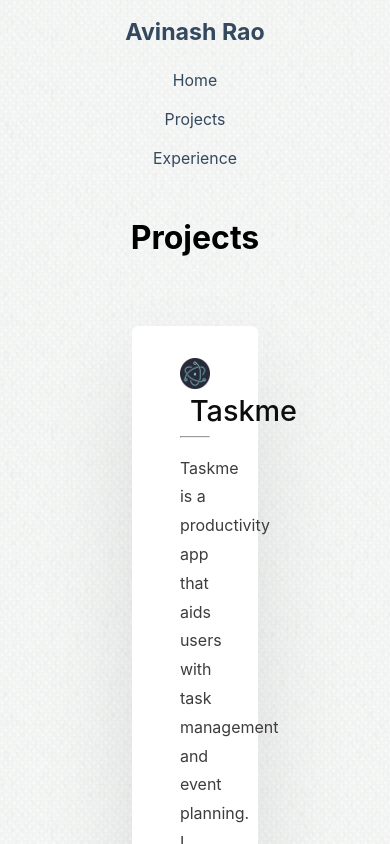
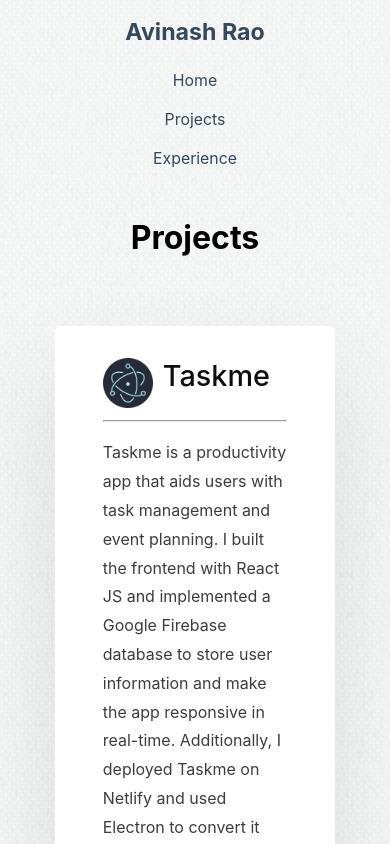
Before and after one commit to avinashrao2002/portfolio, a Next.js app in the folder portfolio/: page /projects in a window 390 px wide. Shown: the top 844 px of the page. Built offline with nearby package versions, Linux system fonts and the light colour scheme.

Commit message:
Fixed Projects page

```diff
--- a/portfolio/pages/projects.js
+++ b/portfolio/pages/projects.js
@@ -100,7 +100,6 @@
                         <h1
                           className={cardStyles.card__header + " " + styles.me}
                           style={{
-                            display: "inline",
                             marginLeft: 10,
                             fontSize: "1.8rem",
                           }}
@@ -239,7 +238,6 @@
                         <h1
                           className={cardStyles.card__header + " " + styles.me}
                           style={{
-                            display: "inline",
                             marginLeft: 10,
                             fontSize: "1.8rem",
                           }}
--- a/portfolio/styles/Home.module.css
+++ b/portfolio/styles/Home.module.css
@@ -131,12 +131,6 @@
   margin-left: 0.5rem;
 }
 
-@media (max-width: 600px) {
-  .grid {
-    width: 100%;
-    flex-direction: column;
-  }
-}
 
 @media only screen and (max-width: 600px) {
   .me {
@@ -149,7 +143,12 @@
     margin: 0;
     width: 100%;
   }
-  .footer {
+  .grid {
+    width: 100%;
+    flex-direction: column;
+  }
+  .grid-item{
+    width: 100%
+  }
 
-  }
 }
--- a/portfolio/styles/projects.module.css
+++ b/portfolio/styles/projects.module.css
@@ -37,6 +37,7 @@
 .card__header {
   font-size: 1.5rem;
   font-weight: 500;
+  display: inline;
   color: #0d0d0d;
   margin-bottom: 1.5rem;
   font-family: -apple-system, BlinkMacSystemFont, Segoe UI, Roboto, Oxygen,
@@ -126,3 +127,14 @@
 .stream:hover:after {
   transform: rotate(45deg) scale(1);
 }
+
+@media only screen and (max-width: 600px) {
+  .grid__item {
+    width: 100%;
+  }
+  .card__header {
+    width: 10%;
+    display: inline-block;
+    margin: 0;
+  }
+}
```
